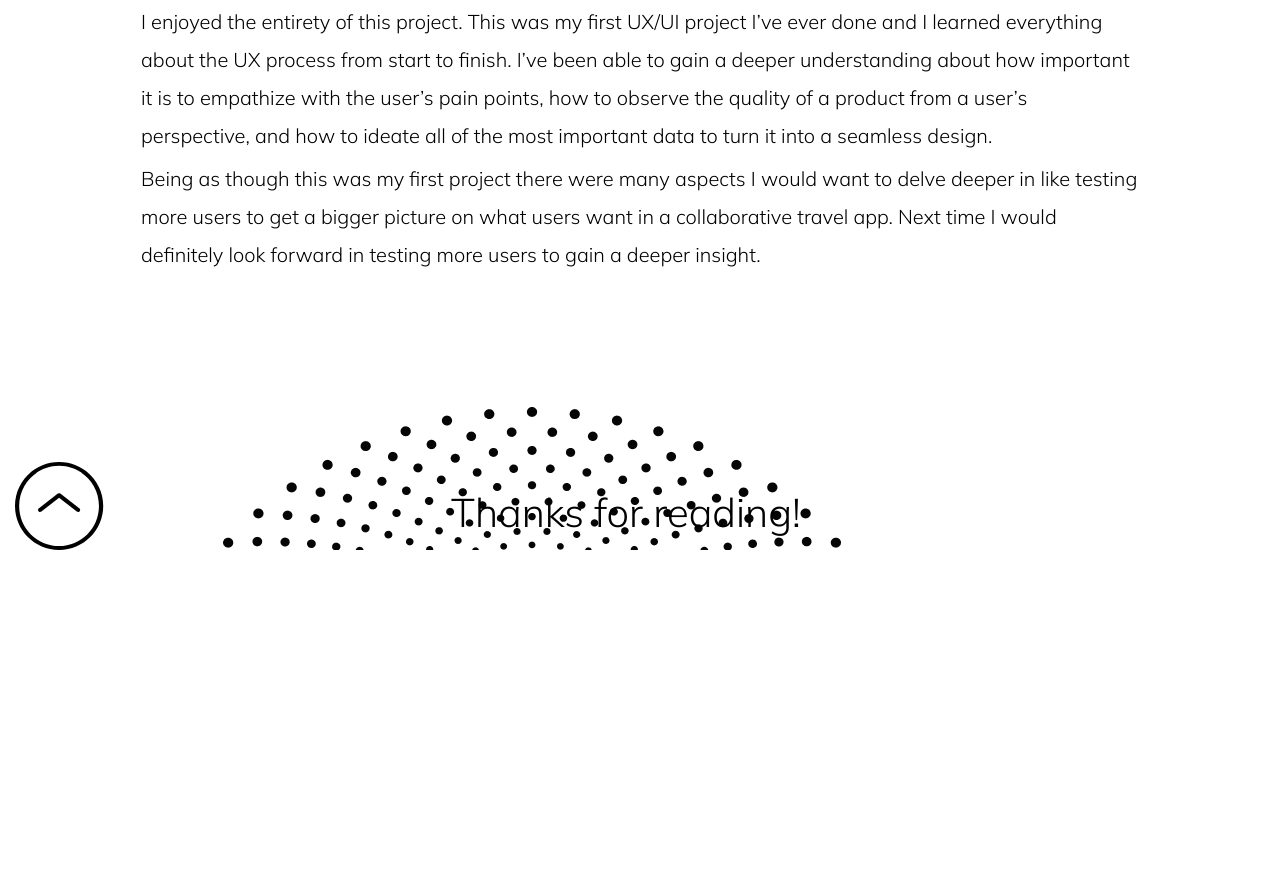
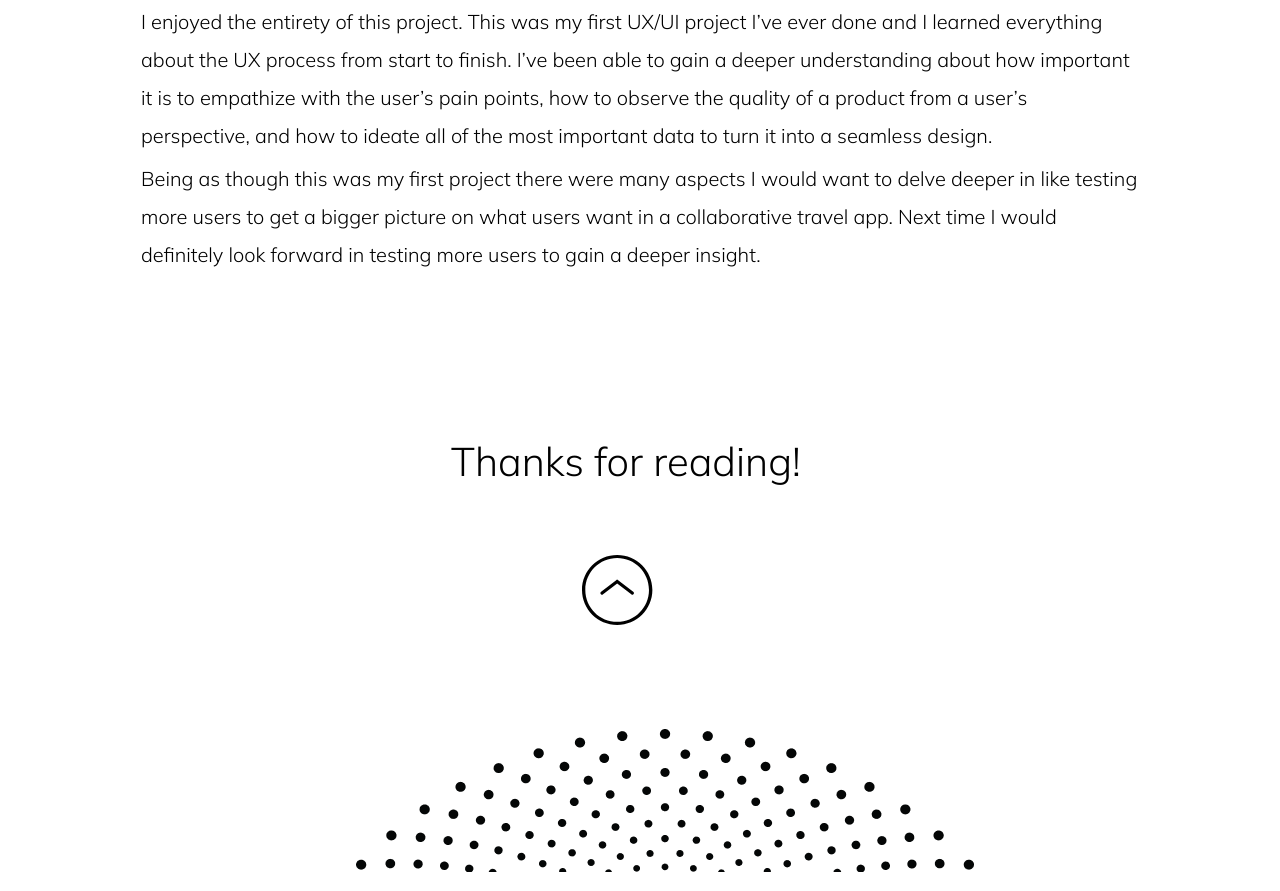
Before and after one commit to Michaelaashley/Casestudy-1, a plain HTML site: page index.html in a window 1280 px wide. Shown: the part 8672-9563 px from the top of the page. Before the commit the page ends 9241 px from the top, so only its background shows below. Drawn offline with Linux system fonts and the light colour scheme.

Commit message:
Update style.css

```diff
--- a/css/style.css
+++ b/css/style.css
@@ -470,10 +470,23 @@ line-height: 38px;
 }
 
 .end {
-    padding-top: 5%;
+    padding-top: 1%;
     margin: auto;
     padding-left: 35%;
     text-decoration: none;
+}
+
+.scroll-btn {
+    position: relative;
+    left: 45%;
+    height: 70px;
+    margin-bottom: 20%;
+}
+
+.circle-img {
+    position: relative;
+    left: 12%;
+    margin-top: 30%;
 }
 
 
```
